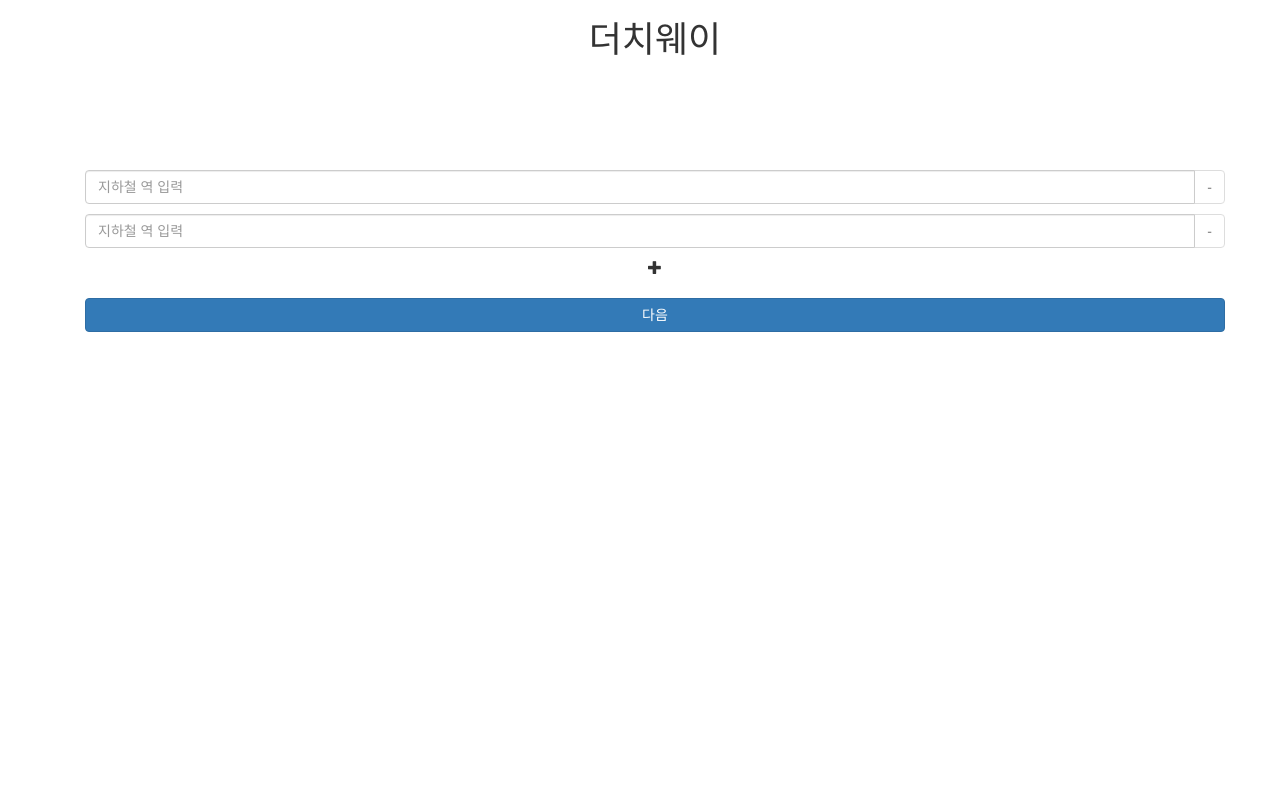
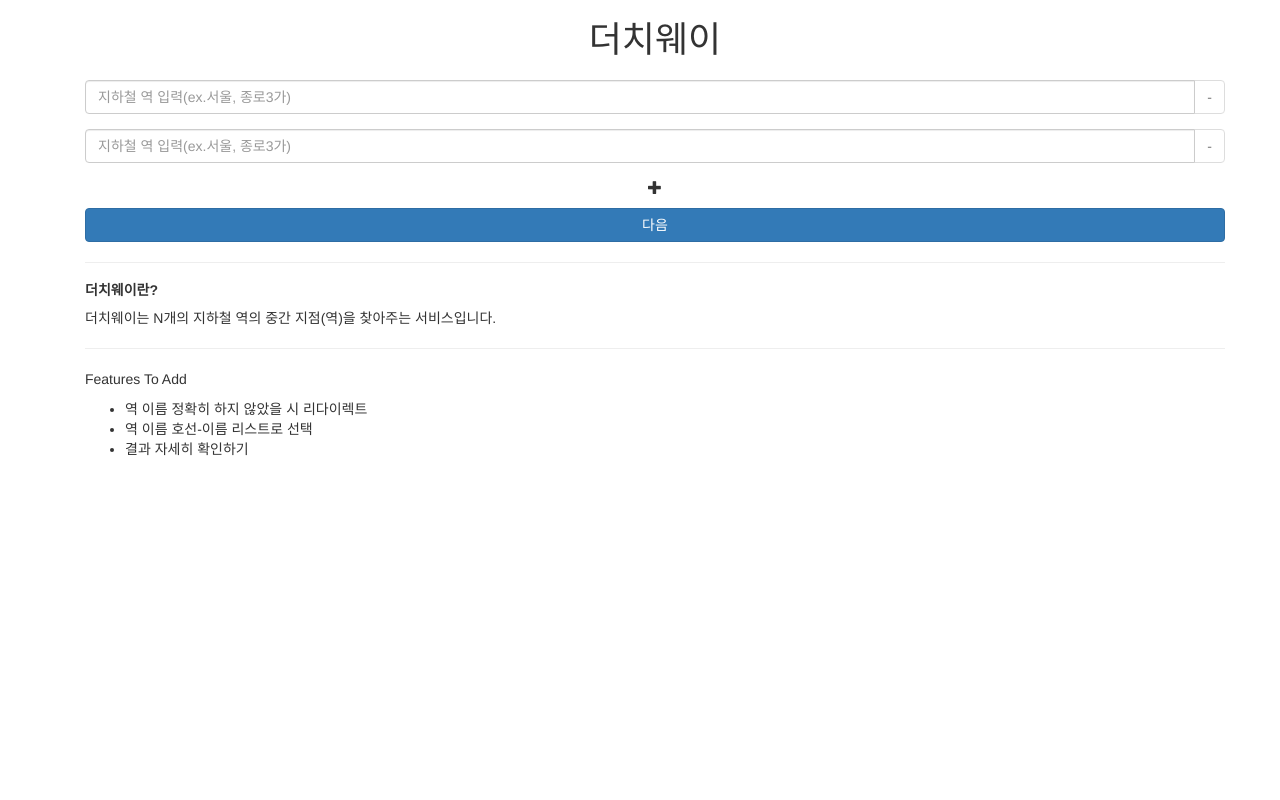
Before and after one commit to jinh0park/dutchway, a Django app: template seoul/templates/seoul/index.html in a window 1280 px wide. Run offline with Django 3.2, Linux system fonts and the light colour scheme; the template is opened without the code that fills it, so the values that code supplies are empty; some libraries are stand-ins or nearby versions.

Commit message:
index에 설명 추가, filter에 order 추가

```diff
--- a/metro/urls.py
+++ b/metro/urls.py
@@ -18,5 +18,6 @@ from django.urls import path, include
 
 urlpatterns = [
     path('admin/', admin.site.urls),
-    path('seoul/',include('seoul.urls'))
+    path('seoul/',include('seoul.urls')),
+    path('',include('seoul.urls'))
 ]
--- a/seoul/static/seoul/css/master.css
+++ b/seoul/static/seoul/css/master.css
@@ -2,15 +2,18 @@ div.main{
   height: 100vh;
 }
 div.head {
-  height: 20%;
+  height: 10%;
 }
-div.form-station-input {
-  height: 80%;
+div.wrapper{
+  margin-bottom: 30px;
 }
-div.form-station-input .row{
-  margin-top: 10px;
-  margin-bottom: 10px;
+div.row.station-input {
+  margin-bottom: 15px;
 }
+
 div.wrapper input {
   text-align: center;
 }
+
+div#stations_nm {
+}
--- a/seoul/templates/seoul/index.html
+++ b/seoul/templates/seoul/index.html
@@ -26,7 +26,7 @@
         <div class="row station-input 0">
           <div class="col-xs-12">
             <div class="input-group">
-              <input type="text" class="form-control" placeholder="지하철 역 입력" name="station-0">
+              <input type="text" class="form-control" placeholder="지하철 역 입력(ex.서울, 종로3가)" name="station-0">
               <span class="input-group-btn">
                 <button class="btn btn-default" type="button" disabled="disabled">-</button>
               </span>
@@ -37,7 +37,7 @@
         <div class="row station-input 1">
           <div class="col-xs-12">
             <div class="input-group">
-              <input type="text" class="form-control" placeholder="지하철 역 입력" name="station-1">
+              <input type="text" class="form-control" placeholder="지하철 역 입력(ex.서울, 종로3가)" name="station-1">
               <span class="input-group-btn">
                 <button class="btn btn-default" type="button" disabled="disabled">-</button>
               </span>
@@ -57,6 +57,25 @@
         </div>
       </form>
     </div>
+    <div class="container">
+      <div class="row">
+        <div class="col-xs-12">
+          <hr>
+          <h5><b>더치웨이란?</b></h5>
+          <p>
+            더치웨이는 N개의 지하철 역의 중간 지점(역)을 찾아주는 서비스입니다.
+          </p>
+          <hr>
+          <p>Features To Add</p>
+          <ul>
+            <li>역 이름 정확히 하지 않았을 시 리다이렉트</li>
+            <li>역 이름 호선-이름 리스트로 선택</li>
+            <li>결과 자세히 확인하기</li>
+          </ul>
+        </div>
+      </div>
+    </div>
+
   </div>
 
 
```
Also changed, not shown: metro/settings.py (+17 -3 lines), seoul/templates/seoul/filter.html (+61 -19 lines), seoul/views.py (+10 -7 lines), static/seoul/css/master.css (+12 -6 lines), 1 other file.
